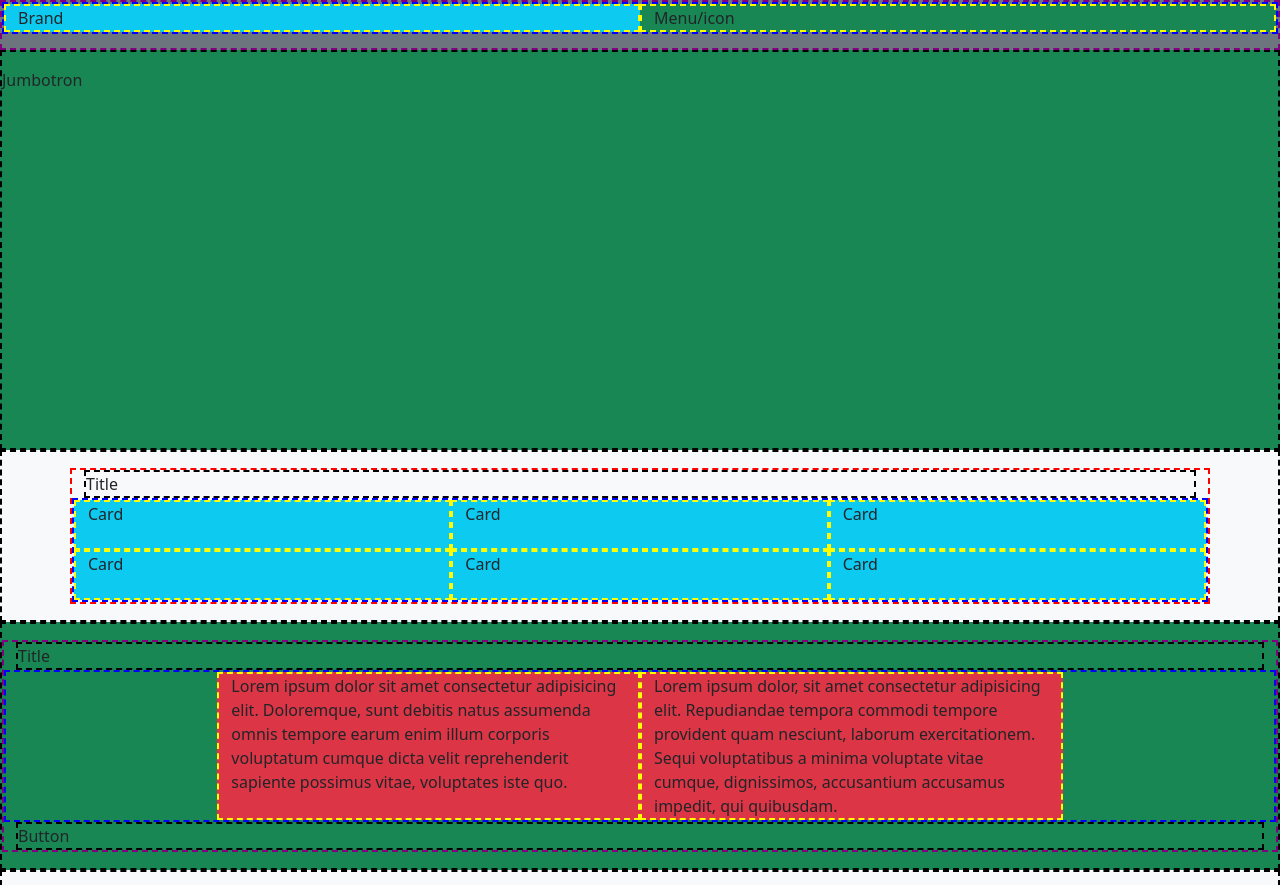
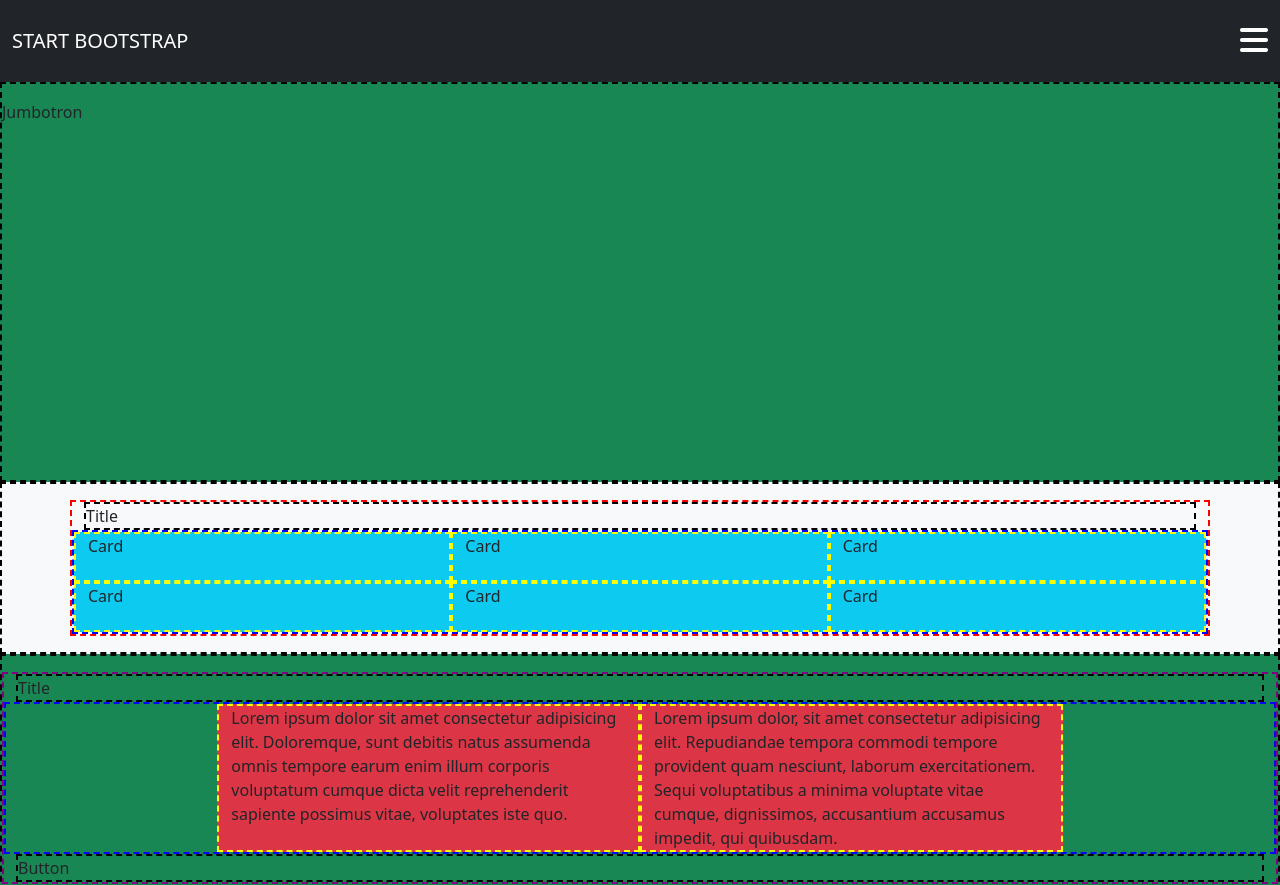
Before and after one commit to l3onWD/html-css-bootstrap-freelancer, a plain HTML site: page index.html in a window 1280 px wide. Shown: the top 885 px of the page. Drawn offline with nearby package versions, Linux system fonts and the light colour scheme.

Commit message:
added header layout xs

```diff
--- a/index.html
+++ b/index.html
@@ -1,5 +1,5 @@
 <!DOCTYPE html>
-<html lang="zxx">
+<html lang="en">
     <head>
         <!-- * SETTINGS * -->
         <meta charset="UTF-8">
@@ -19,22 +19,22 @@
         <title>Bootstrap Freelancer</title>
 
     </head>
-    <body class="debug">
+    <body>
 
         <!-- Main Header -->
-        <header class="bg-secondary db-border db-h-1x container-fluid">
-            <div class="row">
-                <div class="col bg-info">
-                    Brand
+        <header class="container-fluid py-4 bg-dark text-white">
+            <div class="row align-items-center">
+                <div class="col">
+                    <a href="#" class="text-white text-decoration-none h5">START BOOTSTRAP</a>
                 </div>
-                <div class="col bg-success">
-                    Menu/icon
+                <div class="col text-end">
+                    <a href="#" class="text-white text-decoration-none"><i class="fas fa-bars fs-2"></i></a>
                 </div>
             </div>
         </header>
 
         <!-- Main Content -->
-        <main>
+        <main class="debug">
 
             <!-- Jumbotron -->
             <section class="bg-success db-border db-h-2x">
```
